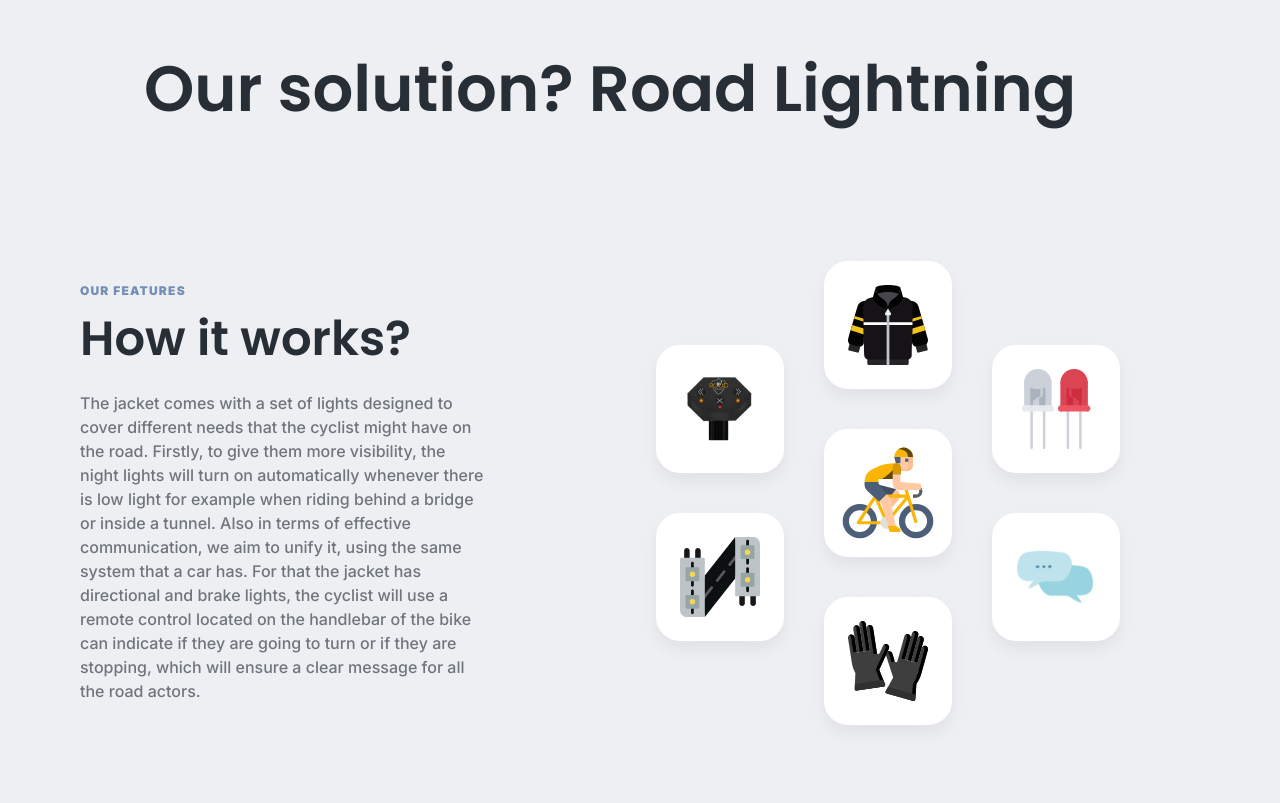
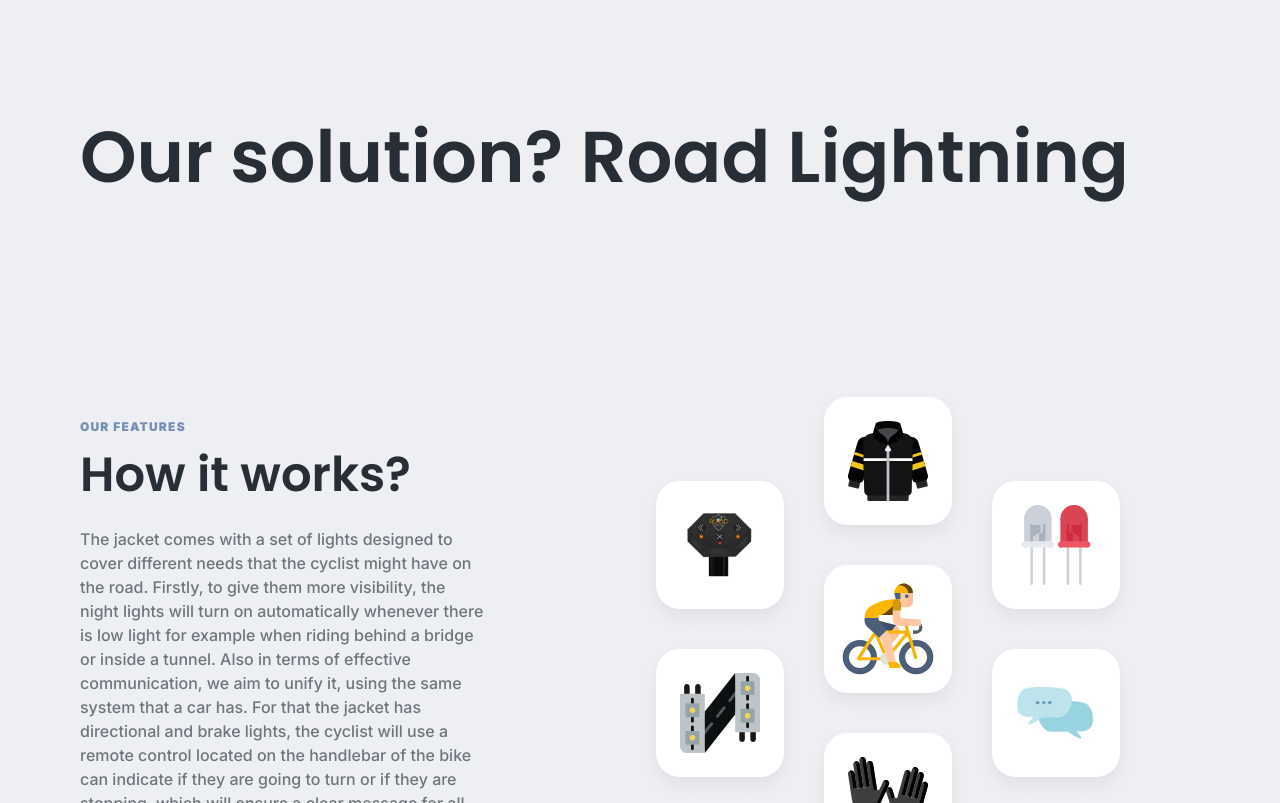
Before and after one commit to DianisCaro99/Road-Lightning, a plain HTML site: page index.html in a window 1280 px wide. Shown: the part 1580-2383 px from the top of the page. Drawn offline with Linux system fonts and the light colour scheme.

Commit message:
Modifica index
Ajusta "Our solution?..."

```diff
--- a/index.html
+++ b/index.html
@@ -118,17 +118,19 @@ if (localStorage.getItem('darkMode') === "on") {
               <div class="quality__category">Deaths of cyclists</div>
             </div>
           </div-->
-          <br><br>
-          <br><br>
-          <br><br>
-          <div class="main">
-            <div class="main__center center">
-              <h1 class="main__title d2">
-                <span data-aos="animation-scale-top" data-aos-duration="600">Our solution? Road Lightning</span>
-              </h1>
+        </div>
+      </div>
+      <br><br><br>
+      <div class="main">
+        <div class="main__center center">
+          <h1 class="main__title d1">
+            <span data-aos="animation-scale-top" data-aos-duration="600">Our solution? Road Lightning</span>
+          </h1>
+          <div class="main__text">
           </div>
+        <div class="main__bg" data-aos>
           </div>
-            </div>
+        </div>
       </div>
       <div class="integrations">
         <div class="integrations__center center">
```
